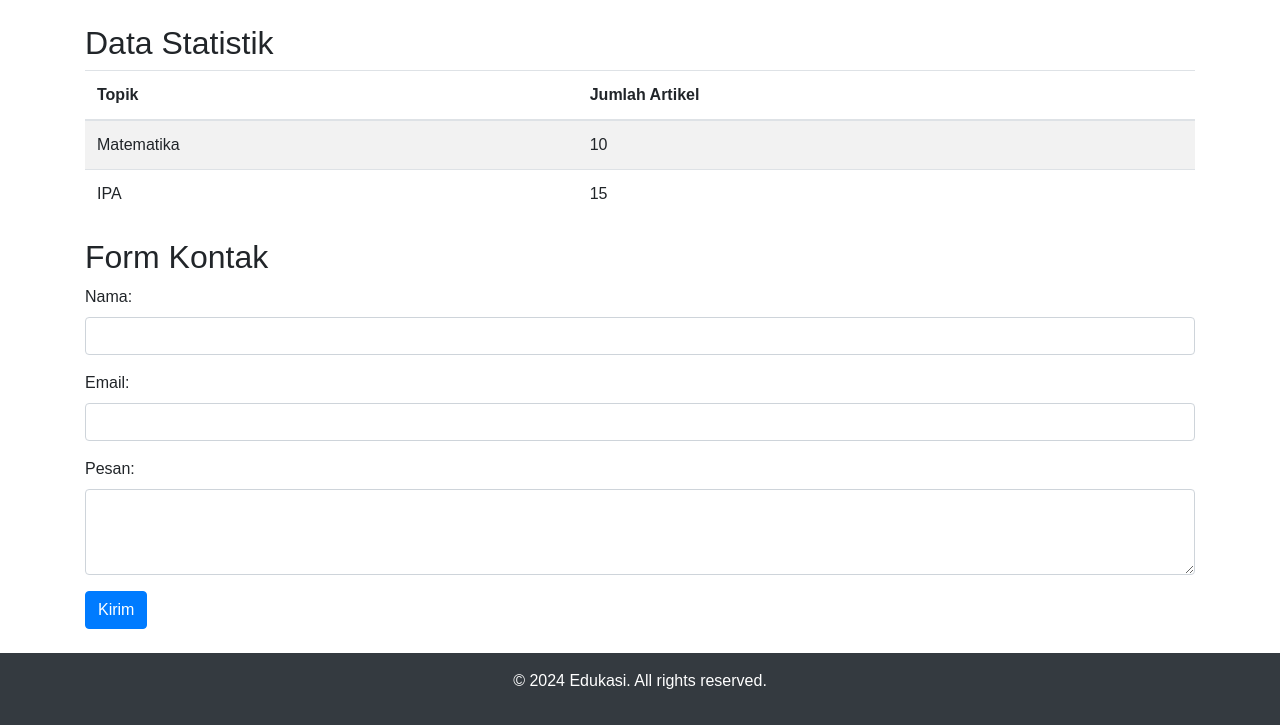
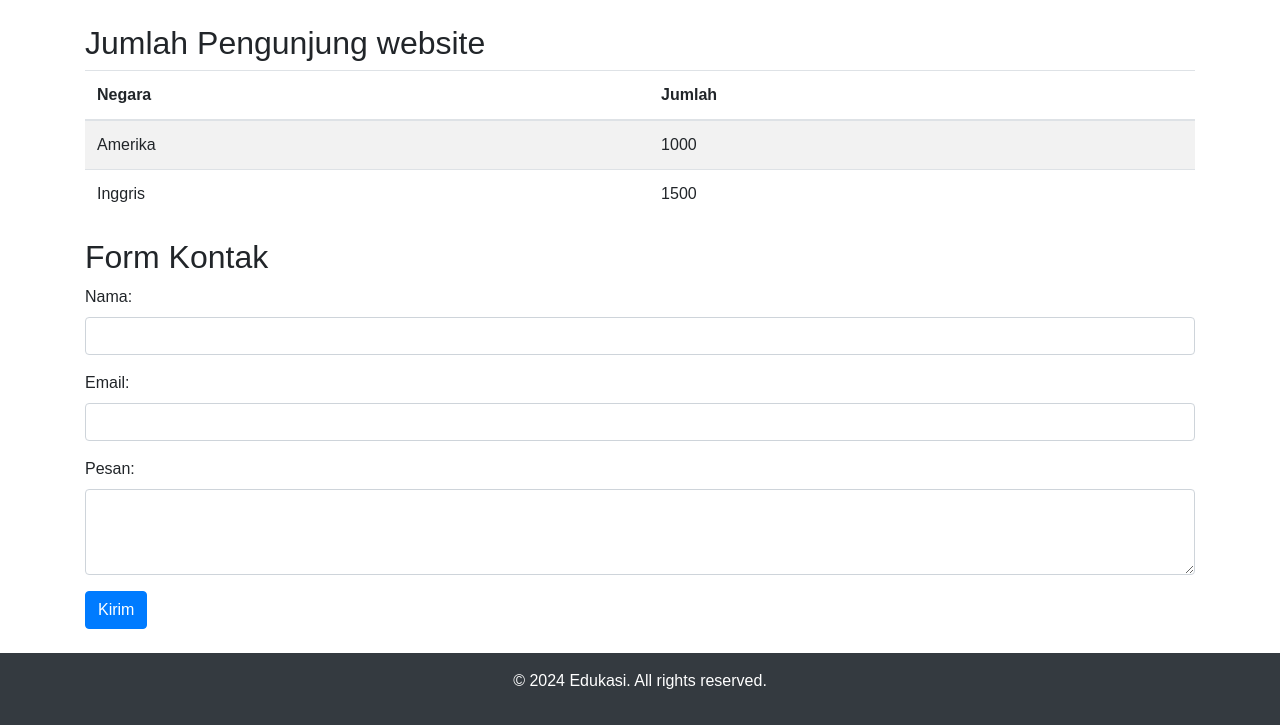
Before and after one commit to Unsiakl/edu-app, a plain HTML site: page index.html in a window 1280 px wide. Shown: the part 961-1686 px from the top of the page. Drawn offline with nearby package versions, Linux system fonts and the light colour scheme.

Commit message:
Update index.html and remove audio section

```diff
--- a/index.html
+++ b/index.html
@@ -52,22 +52,22 @@
         </section>
 
         <section>
-            <h2>Data Statistik</h2>
+            <h2>Jumlah Pengunjung website</h2>
             <table class="table table-striped">
                 <thead>
                     <tr>
-                        <th>Topik</th>
-                        <th>Jumlah Artikel</th>
+                        <th>Negara</th>
+                        <th>Jumlah</th>
                     </tr>
                 </thead>
                 <tbody>
                     <tr>
-                        <td>Matematika</td>
-                        <td>10</td>
+                        <td>Amerika</td>
+                        <td>1000</td>
                     </tr>
                     <tr>
-                        <td>IPA</td>
-                        <td>15</td>
+                        <td>Inggris</td>
+                        <td>1500</td>
                     </tr>
                 </tbody>
             </table>
```
